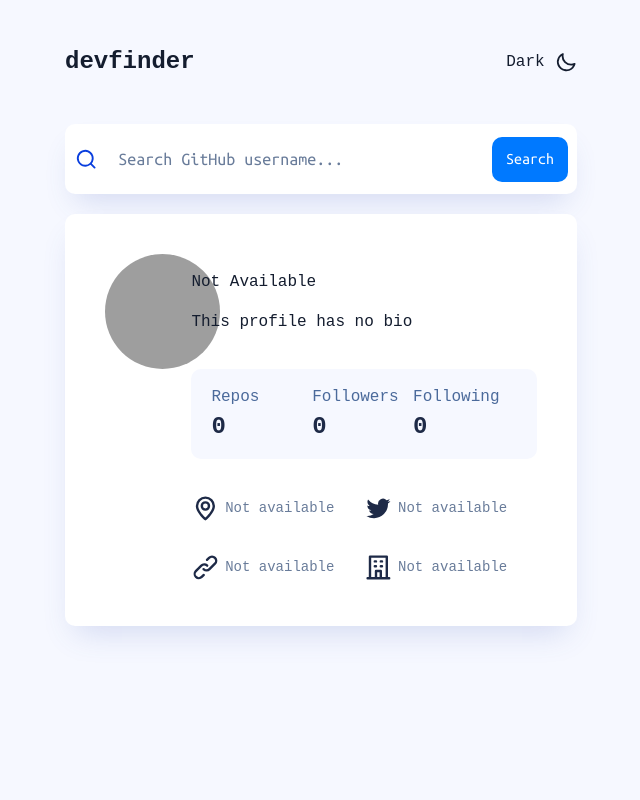
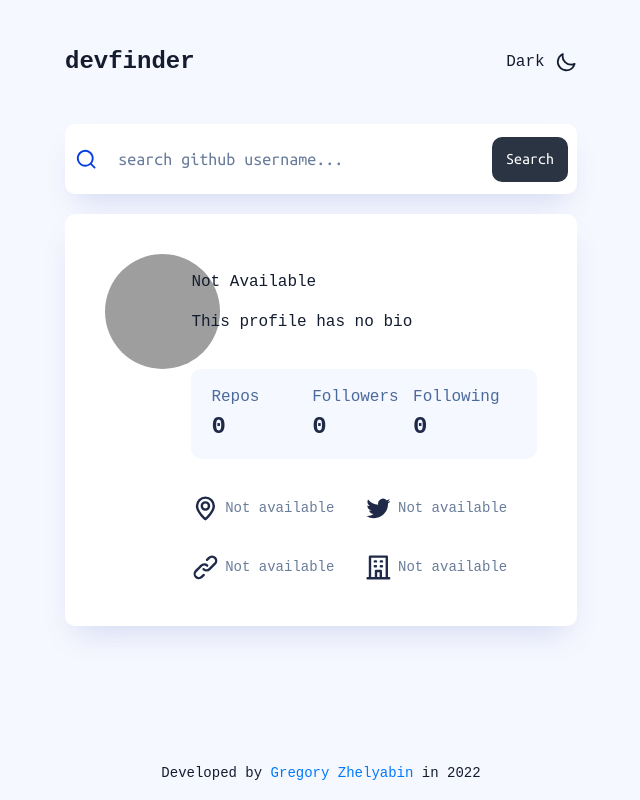
Before and after one commit to gzhel/devfinder, a React (Create React App) app: page / in a window 1280 px wide. Shown: the whole page, without its empty margins (319-959 px from the left). Built offline with nearby package versions, Linux system fonts and the light colour scheme; grey boxes are pictures that could not be loaded.

Commit message:
feature/devfinder-11 - validation and improvements

```diff
--- /dev/null
+++ b/src/main/components/footer/index.module.scss
@@ -0,0 +1,33 @@
+:global {
+  body[data-theme='light'] {
+    --text-color: var(--palette-color-7);
+  }
+
+  body[data-theme='dark'] {
+    --text-color: var(--palette-color-2);
+  }
+}
+
+.footer {
+  font-size: 14px;
+  display: flex;
+  justify-content: center;
+  align-items: center;
+  width: 100%;
+  flex: 0 0 auto;
+  padding-bottom: 20px;
+  color: var(--text-color);
+
+  @media (max-width: 768px) {
+    font-size: 12px;
+  }
+}
+
+.link {
+  text-decoration: none;
+  color: var(--btn-color);
+
+  &:hover {
+    color: var(--btn-color-hover);
+  }
+}
--- /dev/null
+++ b/src/main/components/footer/index.tsx
@@ -0,0 +1,16 @@
+import React from 'react';
+import s from './index.module.scss';
+
+export const Footer = () => {
+  return (
+    <footer className={s.footer}>
+      <span>
+        Developed by{' '}
+        <a href="https://gzhel.vercel.app" target="_blank" rel="noreferrer" className={s.link}>
+          Gregory Zhelyabin
+        </a>{' '}
+        in 2022
+      </span>
+    </footer>
+  );
+};
--- a/src/main/components/header/index.tsx
+++ b/src/main/components/header/index.tsx
@@ -8,7 +8,7 @@ export const Header = () => {
   const m = useModel();
 
   return (
-    <div onClick={() => m.setDark(!m.isDark)} className={s.header}>
+    <header onClick={() => m.setDark(!m.isDark)} className={s.header}>
       <div className={s.logo}>devfinder</div>
       <div className={s.themeSwitcher}>
         <span className={s.themeText}>{m.themeText}</span>
@@ -18,6 +18,6 @@ export const Header = () => {
           <Icons.UilMoon width="1.4em" height="1.4em" color="var(--palette-color-7)" />
         )}
       </div>
-    </div>
+    </header>
   );
 };
--- a/src/main/components/profile/index.module.scss
+++ b/src/main/components/profile/index.module.scss
@@ -12,7 +12,7 @@
 
 .profileLayout {
   height: auto;
-  width: 40%;
+  width: 100%;
   background-color: var(--profile-bg);
   border-radius: 10px;
   padding: 40px;
@@ -21,7 +21,6 @@
   box-shadow: var(--profile-shadow);
 
   @media (max-width: 768px) {
-    width: 90%;
     flex-direction: column;
     margin-bottom: 20px;
   }
--- a/src/main/components/search/index.module.scss
+++ b/src/main/components/search/index.module.scss
@@ -4,7 +4,8 @@
     --search-color: var(--palette-color-5);
     --search-placeholder-color: var(--palette-color-3);
     --search-shadow: var(--shadow);
-    --search-clear-content:url("clear-black.svg");
+    --search-clear-content: url("clear-black.svg");
+    --search-btn-disabled: var(--palette-color-5);
   }
 
   body[data-theme='dark'] {
@@ -13,12 +14,13 @@
     --search-placeholder-color: var(--palette-color-2);
     --search-shadow: unset;
     --search-clear-content: url("clear-white.svg");
+    --search-btn-disabled: var(--palette-color-3);
   }
 }
 
 .searchLayout {
   height: 70px;
-  width: 40%;
+  width: 100%;
   border-radius: 10px;
   display: flex;
   align-items: center;
@@ -26,10 +28,6 @@
   margin-bottom: 20px;
   background-color: var(--search-bg);
   box-shadow: var(--search-shadow);
-
-  @media (max-width: 768px) {
-    width: 90%;
-  }
 }
 
 .icon {
@@ -53,6 +51,7 @@
   background-color: transparent;
   border: 0;
   outline: none;
+  text-transform: lowercase;
   &::placeholder {
     color: var(--search-placeholder-color);
   }
@@ -68,6 +67,12 @@
   @media (max-width: 768px) {
     font-size: 14px;
     width: 60%;
+  }
+}
+
+.error {
+  &::placeholder {
+    color: var(--error-color);
   }
 }
 
@@ -87,9 +92,22 @@
   &:hover {
     background-color: var(--btn-color-hover);
   }
+  &:disabled {
+    cursor: auto;
+    background-color: var(--search-btn-disabled);
+    &:hover {
+      background-color: var(--search-btn-disabled);
+    }
+  }
 
   @media (max-width: 768px) {
     font-size: 12px;
     width: 20%;
   }
 }
+
+input[type="search"]::-webkit-search-decoration,
+input[type="search"]::-webkit-search-results-button,
+input[type="search"]::-webkit-search-results-decoration {
+  display: none;
+}
--- a/src/main/components/search/index.tsx
+++ b/src/main/components/search/index.tsx
@@ -1,16 +1,21 @@
 // @ts-ignore
 import * as Icons from '@iconscout/react-unicons';
+import cls from 'classnames';
 import React, { ChangeEventHandler } from 'react';
 import s from './index.module.scss';
+import { useModel } from './model';
 
-type Props = {
+export type Props = {
   searchValue: string;
   handleInput: ChangeEventHandler<HTMLInputElement>;
   lockUI: boolean;
   handleSearch: () => void;
+  existError: string;
 };
+export const Search = (p: Props) => {
+  const m = useModel(p);
 
-export const Search = (p: Props) => (
+  return (
     <div className={s.searchLayout}>
       <div className={s.icon}>
         <Icons.UilSearch width="1.4em" height="1.4em" color="#093ede" />
@@ -20,13 +25,20 @@ export const Search = (p: Props) => (
         type="search"
         value={p.searchValue}
         onChange={p.handleInput}
-      placeholder="Search GitHub username..."
-      className={s.search}
+        placeholder={m.placeholder}
+        className={cls(s.search, { [s.error]: !!p.existError })}
         disabled={p.lockUI}
+        onKeyDown={m.handleEnter}
       />
 
-    <button onClick={p.handleSearch} className={s.button} disabled={p.lockUI}>
+      <button
+        id="search"
+        onClick={p.handleSearch}
+        className={s.button}
+        disabled={p.lockUI || !p.searchValue}
+      >
         Search
       </button>
     </div>
   );
+};
--- /dev/null
+++ b/src/main/components/search/model.ts
@@ -0,0 +1,14 @@
+import { Props } from './index';
+
+export const useModel = (p: Props) => {
+  let placeholder = 'Search GitHub username...';
+  if (!!p.existError) placeholder = p.existError;
+
+  const handleEnter = (event: { code: string }) => {
+    if (!!p.searchValue && event.code === 'Enter') {
+      p.handleSearch();
+    }
+  };
+
+  return { placeholder, handleEnter };
+};
--- a/src/main/index.module.scss
+++ b/src/main/index.module.scss
@@ -10,8 +10,24 @@
   background-color: var(--palette-color-7);
 }
 
+:global(#root) {
+  height: 100%;
+}
+
 .app {
   display: flex;
+  align-items: center;
+  flex-direction: column;
+  height: 100%;
+}
+
+.content {
   flex-direction: column;
   align-items: center;
+  width: 40%;
+  flex: 1 0 auto;
+
+  @media (max-width: 768px) {
+    width: 90%;
+  }
 }
--- a/src/main/index.tsx
+++ b/src/main/index.tsx
@@ -6,6 +6,7 @@ import './styles/theme.scss';
 import './styles/reset.scss';
 import s from './index.module.scss';
 import { Header } from './components/header';
+import { Footer } from './components/footer';
 
 export const App = () => {
   const m = useModel();
@@ -13,13 +14,17 @@ export const App = () => {
   return (
     <div className={s.app}>
       <Header />
+      <div className={s.content}>
         <Search
           searchValue={m.searchValue}
           handleInput={m.handleInput}
           handleSearch={m.handleSearch}
           lockUI={m.lockUI}
+          existError={m.existError}
         />
         <Profile data={m.profileData} />
       </div>
+      <Footer />
+    </div>
   );
 };
--- a/src/main/model.ts
+++ b/src/main/model.ts
@@ -8,6 +8,7 @@ export const useModel = () => {
   // config
   const url = new URL(location.origin);
   const [lockUI, setLockUI] = useState(false);
+  const [existError, setExistError] = useState('');
 
   // profile
   const [profileData, setProfileData] = useState<LocalGithubUser>(defaultUser);
@@ -19,7 +20,7 @@ export const useModel = () => {
       const target = evt.target as HTMLInputElement;
       const val = target.value;
       setSearchValue(val);
-      if (!!val) url.searchParams.append('user', val);
+      if (!!val) url.searchParams.append('user', val.toLowerCase());
       if (!val) setProfileData(defaultUser);
       history.replaceState({}, '', `${url.origin}/${url.search}`);
     },
@@ -38,8 +39,10 @@ export const useModel = () => {
         const profile = await extractLocalUser(resp.data);
         await setProfileData(profile);
       } catch (error) {
-        // @ts-ignore
-        alert(`${error.code}: Current user doesn't exist!`);
+        setProfileData(defaultUser);
+        setSearchValue('');
+        setExistError('Current user does not exist');
+        history.replaceState({}, '', url.origin);
       }
       setLockUI(false);
     },
@@ -73,6 +76,7 @@ export const useModel = () => {
     handleInput,
     handleSearch,
     profileData,
-    lockUI
+    lockUI,
+    existError
   };
 };
```
Lines whose indentation alone changed are shown as unchanged.
